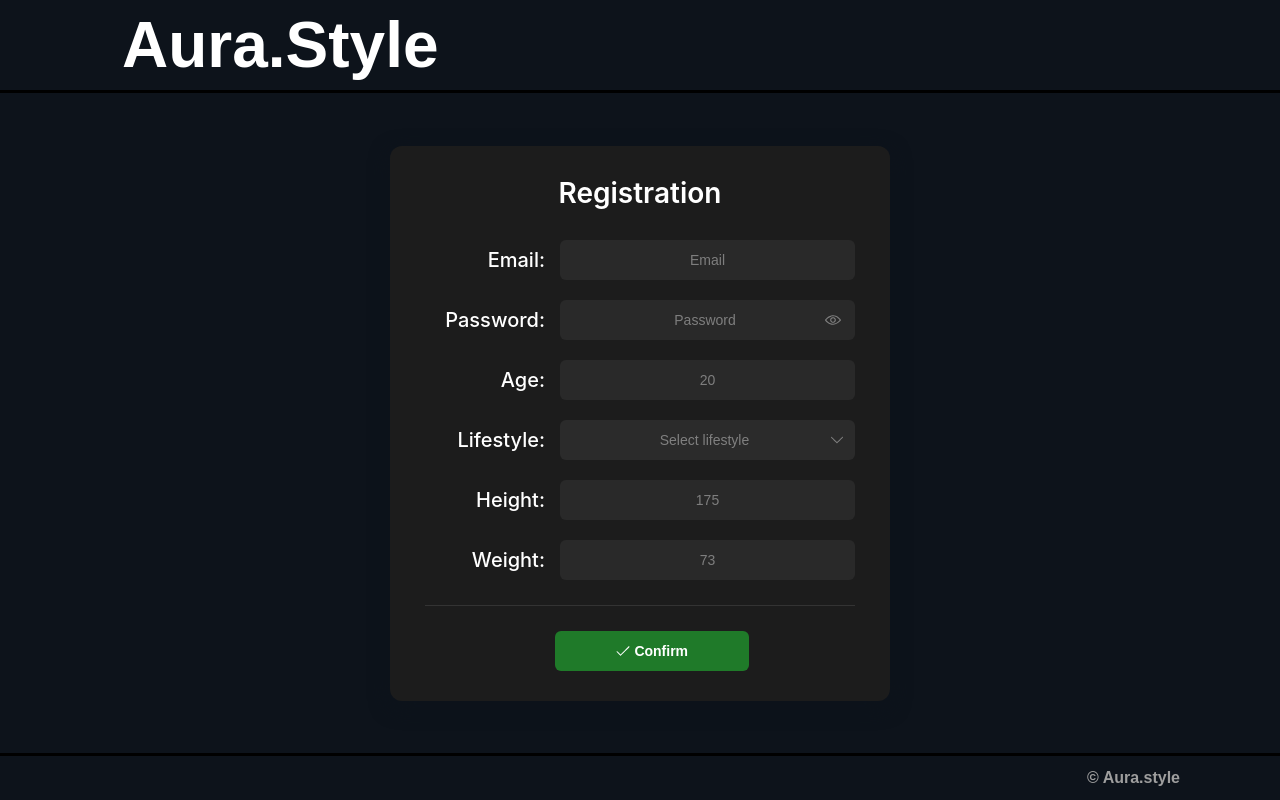
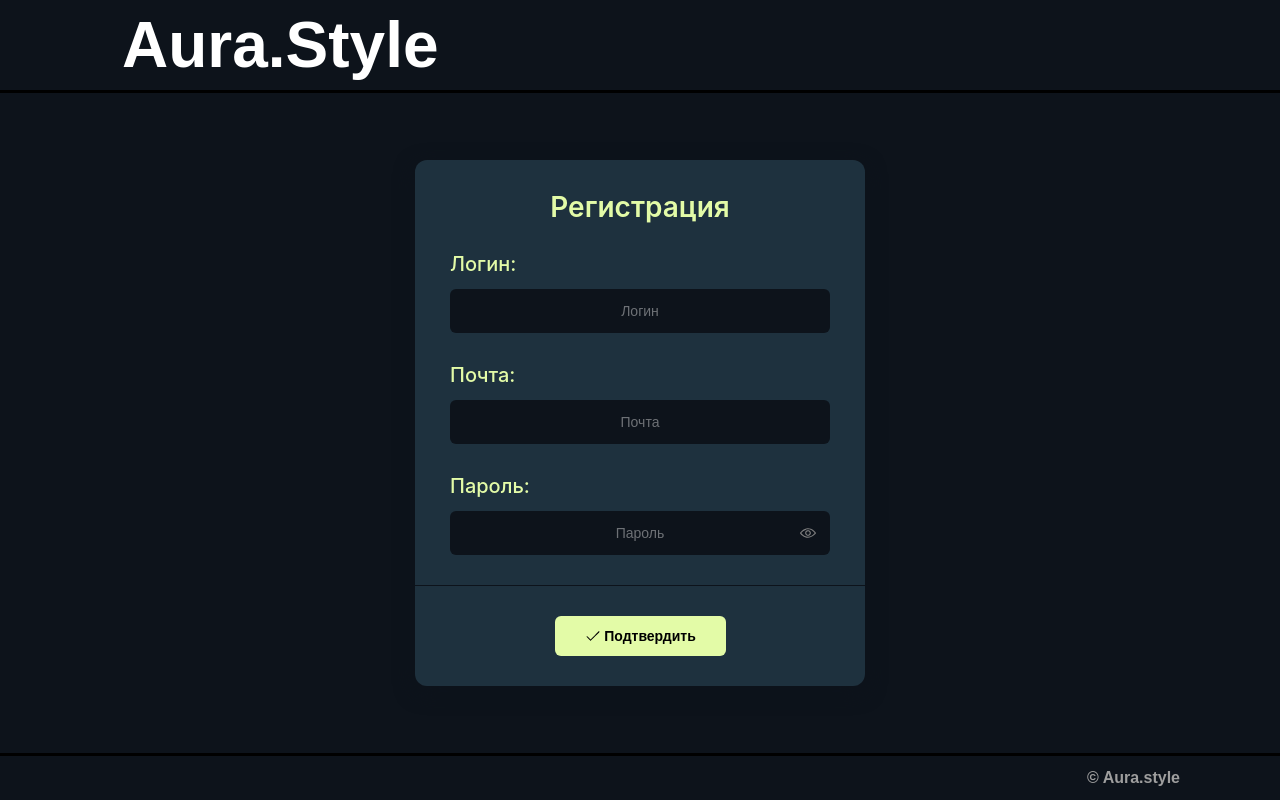
Before and after one commit to IIcon18/AuraStyle-frontend, a React (Create React App) app: page /register in a window 1280 px wide. Built offline with nearby package versions, Linux system fonts and the light colour scheme.

Commit message:
Закончена страничка логина и регистрации

```diff
--- a/src/components/LoginForm.tsx
+++ b/src/components/LoginForm.tsx
@@ -39,11 +39,11 @@ const LoginForm: React.FC = () => {
                 <div className="login-form">
                     {/* Email Section */}
                     <div className="login-form-group">
-                        <label className="login-input-label">Email:</label>
+                        <label className="login-input-label">Почта/логин:</label>
                         <input
                             type="text"
                             className="login-input-field"
-                            placeholder="Email"
+                            placeholder="Почта"
                             value={formData.username}
                             onChange={(e) => handleInputChange("username", e.target.value)}
                         />
@@ -51,12 +51,12 @@ const LoginForm: React.FC = () => {
 
                     {/* Password Section */}
                     <div className="login-form-group">
-                        <label className="login-input-label">Password:</label>
+                        <label className="login-input-label">Пароль:</label>
                         <div className="login-password-input-container">
                             <input
                                 type={showPassword ? "text" : "password"}
                                 className="login-password-field"
-                                placeholder="Password"
+                                placeholder="Пароль"
                                 value={formData.password}
                                 onChange={(e) => handleInputChange("password", e.target.value)}
                             />
--- a/src/components/RegistrationForm.css
+++ b/src/components/RegistrationForm.css
@@ -10,13 +10,13 @@
 }
 
 .registration-box {
-    width: 500px;
+    width: 450px;
     max-height: 80vh;
     overflow-y: auto;
-    background: #1c1c1c;
+    background: #1E313E;
     border-radius: 12px;
     padding: 30px 35px;
-    box-shadow: 0 6px 20px rgba(13, 19, 27, 1);
+    box-shadow: 0 6px 20px rgb(13, 19, 27);
 }
 
 /* Стили для скрытия стрелок в числовых полях */
@@ -35,38 +35,41 @@ input[type="number"] {
 }
 
 .registration-title {
-    color: white;
+    color: #E3FBA7;
     font-size: 28px;
     font-weight: 600;
     text-align: center;
-    margin-bottom: 30px;
+    margin-bottom: 28px; /* Уменьшил отступ */
 }
 
+/* ИЗМЕНЕНИЯ НАЧИНАЮТСЯ ЗДЕСЬ */
 .form-group {
     display: flex;
-    align-items: center;
-    justify-content: center;
-    gap: 15px;
-    margin-bottom: 20px;
+    flex-direction: column; /* ← Вертикальное направление */
+    gap: 8px; /* ← Расстояние между label и input */
+    margin-bottom: 30px; /* ← Уменьшил отступ между группами */
 }
 
 .input-label {
-    color: white;
+    color: #E3FBA7;
     font-size: 20px;
     font-weight: 500;
-    width: 120px;
-    text-align: right;
+    width: 100%; /* ← Занимает всю ширину */
+    text-align: left; /* ← Текст слева */
+    margin-bottom: 5px; /* ← Отступ снизу */
 }
 
 .input-field {
-    flex: 1;
-    padding: 10px 14px;
-    background: rgba(47, 47, 47, 0.71);
+    width: 100%; /* ← Занимает всю ширину */
+    padding: 12px 15px; /* ← Увеличил padding для лучшего вида */
+    background: rgba(13, 19, 27, 1);
     border: 2px solid transparent;
     border-radius: 6px;
     color: white;
     font-size: 14px;
     box-sizing: border-box;
+    text-align: left;
+
 }
 
 .input-field::placeholder {
@@ -77,19 +80,18 @@ input[type="number"] {
 
 .password-input-container {
     position: relative;
-    flex: 1;
+    width: 100%; /* ← Занимает всю ширину */
     min-height: 40px;
-    display: inline-block;
 }
 
 .password-field {
     width: 100%;
-    height: 40px;
-    padding: 0 20px 0 15px;
+    height: 44px; /* ← Увеличил высоту для consistency */
+    padding: 0 15px 0 15px; /* ← Увеличил правый padding для кнопки глаза */
     box-sizing: border-box;
     border-radius: 6px;
     border: 2px solid transparent;
-    background: rgba(47, 47, 47, 0.71);
+    background: rgba(13, 19, 27, 1);
     color: white;
     font-size: 14px;
     position: relative;
@@ -197,8 +199,11 @@ input[type="number"] {
 
 .divider {
     height: 1px;
-    background: #333;
-    margin: 25px 0;
+    background: #0D131B;
+    margin: 5px 0;
+    width: 100%;
+    margin-left: -35px;
+    width: calc(100% + 70px);
 }
 
 .select-field {
@@ -212,10 +217,10 @@ input[type="number"] {
     -webkit-appearance: none; /* Chrome, Safari */
     -moz-appearance: none; /* Firefox */
     appearance: none; /* Стандарт */
-    padding: 10px 20px 10px 14px;
+    padding: 12px 35px 12px 15px; /* ← Увеличил padding */
     text-align: center;
     text-align-last: center;
-    width: 100%;
+    width: 100%; /* ← Занимает всю ширину */
 }
 
 .select-field:valid,
--- a/src/components/RegistrationForm.tsx
+++ b/src/components/RegistrationForm.tsx
@@ -3,15 +3,14 @@ import "./RegistrationForm.css";
 import EyeOpen from "../assets/icons/eye.svg";
 import EyeClosed from "../assets/icons/hide_eye.svg";
 import ConfirmButton from "./shared/Buttons/ConfirmButton";
+
 export const RegistrationForm: React.FC = () => {
     const [showPassword, setShowPassword] = useState(false);
     const [password, setPassword] = useState("");
     const [formData, setFormData] = useState({
         username: "",
-        age: "",
-        lifestyle: "",
-        height: "",
-        weight: ""
+        email: "", // ← ДОБАВЛЕНО ОТДЕЛЬНОЕ ПОЛЕ ДЛЯ EMAIL
+
     });
 
     const togglePasswordVisibility = () => {
@@ -43,27 +42,38 @@ export const RegistrationForm: React.FC = () => {
     return (
         <div className="registration-container">
             <div className="registration-box">
-                <h2 className="registration-title">Registration</h2>
+                <h2 className="registration-title">Регистрация</h2>
 
                 <form onSubmit={handleSubmit}>
                     <div className="form-group">
-                        <label className="input-label">Email:</label>
+                        <label className="input-label">Логин:</label>
                         <input
                             type="text"
                             className="input-field"
-                            placeholder="Email"
+                            placeholder="Логин"
                             value={formData.username}
                             onChange={(e) => handleInputChange("username", e.target.value)}
                         />
                     </div>
 
                     <div className="form-group">
-                        <label className="input-label">Password:</label>
+                        <label className="input-label">Почта:</label>
+                        <input
+                            type="email" // ← ИЗМЕНЕНО НА type="email"
+                            className="input-field"
+                            placeholder="Почта"
+                            value={formData.email} // ← ИСПОЛЬЗУЕТ formData.email
+                            onChange={(e) => handleInputChange("email", e.target.value)} // ← СОХРАНЯЕТ В "email"
+                        />
+                    </div>
+
+                    <div className="form-group">
+                        <label className="input-label">Пароль:</label>
                         <div className="password-input-container">
                             <input
                                 type={showPassword ? "text" : "password"}
                                 className="input-field password-field"
-                                placeholder="Password"
+                                placeholder="Пароль"
                                 value={password}
                                 onChange={(e) => setPassword(e.target.value)}
                             />
@@ -89,53 +99,6 @@ export const RegistrationForm: React.FC = () => {
                         </div>
                     </div>
 
-                    <div className="form-group">
-                        <label className="input-label">Age:</label>
-                        <input
-                            type="number"
-                            className="input-field"
-                            placeholder="20"
-                            value={formData.age}
-                            onChange={(e) => handleInputChange("age", e.target.value)}
-                        />
-                    </div>
-
-                    <div className="form-group">
-                        <label className="input-label">Lifestyle:</label>
-                        <select
-                            className="input-field select-field"
-                            value={formData.lifestyle}
-                            onChange={(e) => handleInputChange("lifestyle", e.target.value)}
-                        >
-                            <option value="">Select lifestyle</option>
-                            <option value="low">Low</option>
-                            <option value="medium">Medium</option>
-                            <option value="high">High</option>
-                        </select>
-                    </div>
-
-                    <div className="form-group">
-                        <label className="input-label">Height:</label>
-                        <input
-                            type="number"
-                            className="input-field"
-                            placeholder="175"
-                            value={formData.height}
-                            onChange={(e) => handleInputChange("height", e.target.value)}
-                        />
-                    </div>
-
-                    <div className="form-group">
-                        <label className="input-label">Weight:</label>
-                        <input
-                            type="number"
-                            className="input-field"
-                            placeholder="73"
-                            value={formData.weight}
-                            onChange={(e) => handleInputChange("weight", e.target.value)}
-                        />
-                    </div>
-
                     <div className="divider"></div>
 
                     <ConfirmButton />
--- a/src/components/pages/Login.css
+++ b/src/components/pages/Login.css
@@ -2,7 +2,7 @@
     min-height: 100vh;
     display: flex;
     flex-direction: column;
-    background-color: #000;
+    background-color: #0D131B;
 }
 
 .main-content {
--- a/src/components/shared/Buttons/ConfirmButton.css
+++ b/src/components/shared/Buttons/ConfirmButton.css
@@ -1,8 +1,8 @@
 .confirm-button {
     width: 45%;
     padding: 14px;
-    background: #1f7a29;
-    color: white;
+    background: #E3FBA7;
+    color: black;
     border: none;
     border-radius: 6px;
     font-size: 14px;
@@ -14,11 +14,12 @@
     align-items: center;
     justify-content: center;
     gap: 3px;
-    margin-left: 130px;
+    margin-left: 105px;
+    margin-top: 30px;
 }
 
 .confirm-button:hover {
-    background: #008115;
+    background: #E3FBA7;
 }
 
 .confirm-button:disabled {
@@ -35,7 +36,7 @@
     margin-left: 0;
     width: 16px;
     height: 16px;
-    filter: brightness(0) invert(1);
+    filter: brightness(0) invert(0);
 }
 
 .confirm-button:disabled .confirm-icon {
--- a/src/components/shared/Buttons/ConfirmButton.tsx
+++ b/src/components/shared/Buttons/ConfirmButton.tsx
@@ -12,7 +12,7 @@ export const ConfirmButton: React.FC<ConfirmButtonProps> = ({
                                                                 onClick,
                                                                 disabled = false,
                                                                 loading = false,
-                                                                children = "Confirm"
+                                                                children = "Подтвердить"
                                                             }) => {
     return (
         <button
--- a/src/components/shared/Buttons/NewAccountButton.css
+++ b/src/components/shared/Buttons/NewAccountButton.css
@@ -1,8 +1,8 @@
 .new-account-button {
     width: 45%;
     padding: 12px;
-    background: #9D2628;
-    color: rgba(255, 255, 255, 0.8);
+    background: #E3FBA7;
+    color: black;
     border: 1px solid transparent;
     border-radius: 6px;
     font-size: 14px;
@@ -36,7 +36,7 @@
 .new-account-icon {
     width: 16px;
     height: 16px;
-    filter: brightness(0) invert(1);
+    filter: brightness(0) invert(0);
 }
 
 .new-account-button:disabled .new-account-icon {
```
Also changed, not shown: src/components/LoginForm.css (+39 -15 lines).
